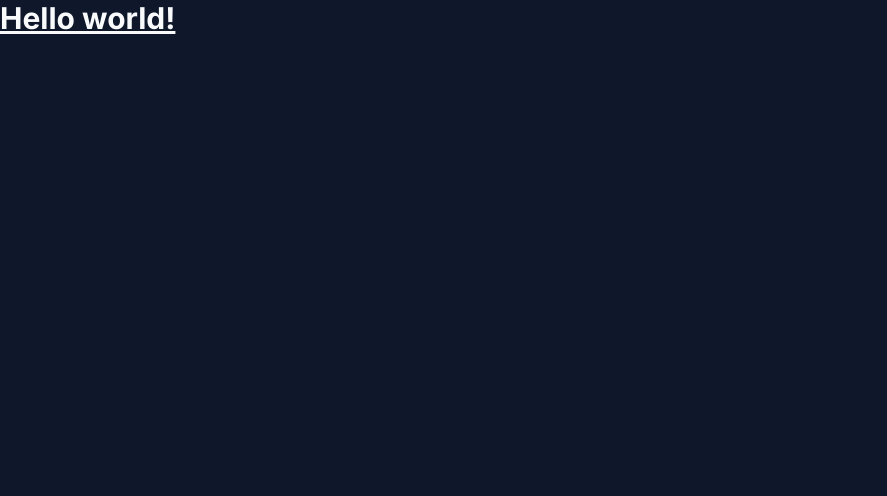
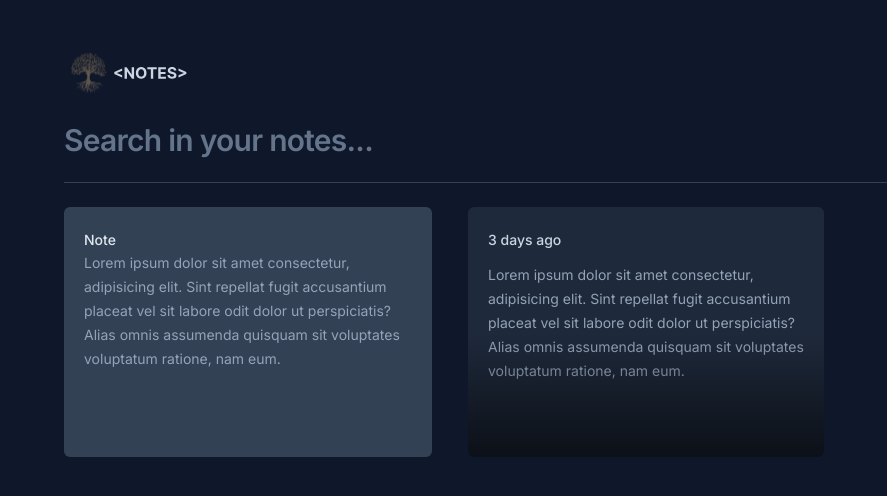
Before and after one commit to ArthurAlexi/notes-app, a React (Vite) app: page / in a window 1280 px wide. Shown: the top 496 px of the page, without its empty margins (0-887 px from the left). Built offline with nearby package versions, Linux system fonts and the light colour scheme.

Commit message:
feat: initial new-note-card and note-card components

```diff
--- a/src/app.tsx
+++ b/src/app.tsx
@@ -1,8 +1,22 @@
+import logo from './assets/logo_notes.svg'
+import { NewNoteCard } from './components/new-note-card'
+import { NoteCard } from './components/note-card'
+
 export function App() {
 
   return (
-    <h1 className="text-3xl font-bold underline">
-      Hello world!
-    </h1>
+    <div className="mx-auto max-w-6xl my-12 space-y-6">
+      <img src={logo} className='w-[125px] h-[50px]' alt='Notes app' />
+      <form className='w-full'>
+        <input placeholder='Search in your notes...'
+          className='w-full bg-transparent text-3xl font-semibold tracking-tight placeholder:text-slate-500 outline-none' />
+      </form>
+      <div className='h-px bg-slate-700' />
+
+      <div className='grid grid-cols-3 auto-rows-[250px] gap-6 space-x-3'>
+        <NewNoteCard />
+        <NoteCard />
+      </div>
+    </div>
   )
 }
--- /dev/null
+++ b/src/components/new-note-card.tsx
@@ -0,0 +1,13 @@
+export function NewNoteCard() {
+    return (
+        <div className="rounded-md bg-slate-700 p-5 overflow-hidden">
+            <span className='text-sm font-medium text-slate-200'>
+                Note
+            </span>
+            <p className='text-sm leading-6 text-slate-400'>
+                Lorem ipsum dolor sit amet consectetur, adipisicing elit. Sint repellat fugit accusantium placeat vel sit
+                labore odit dolor ut perspiciatis? Alias omnis assumenda quisquam sit voluptates voluptatum ratione, nam eum.
+            </p>
+        </div>
+    )
+}
--- /dev/null
+++ b/src/components/note-card.tsx
@@ -0,0 +1,16 @@
+export function NoteCard() {
+    return (
+        <>
+            <div className="rounded-md bg-slate-800 p-5 space-y-3 overflow-hidden relative">
+                <span className='text-sm font-medium text-slate-300'>
+                    3 days ago
+                </span>
+                <p className='text-sm leading-6 text-slate-400'>
+                    Lorem ipsum dolor sit amet consectetur, adipisicing elit. Sint repellat fugit accusantium placeat vel sit
+                    labore odit dolor ut perspiciatis? Alias omnis assumenda quisquam sit voluptates voluptatum ratione, nam eum.
+                </p>
+                <div className="absolute bottom-0 left-0 right-0 h-1/2 w-full bg-gradient-to-t from-black/60 to-black/0 pointer-events-none" />
+            </div>
+        </>
+    )
+}
```
